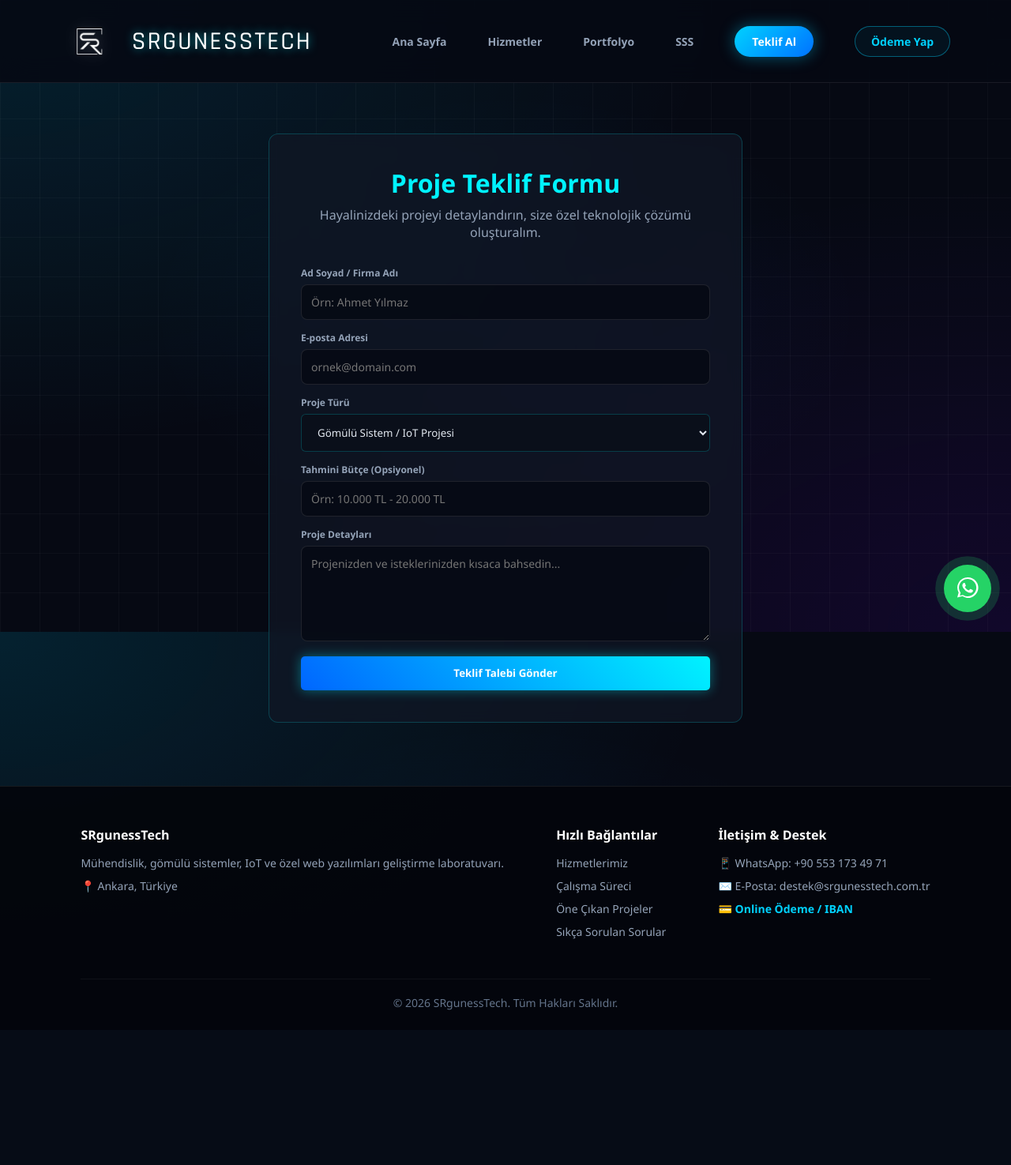
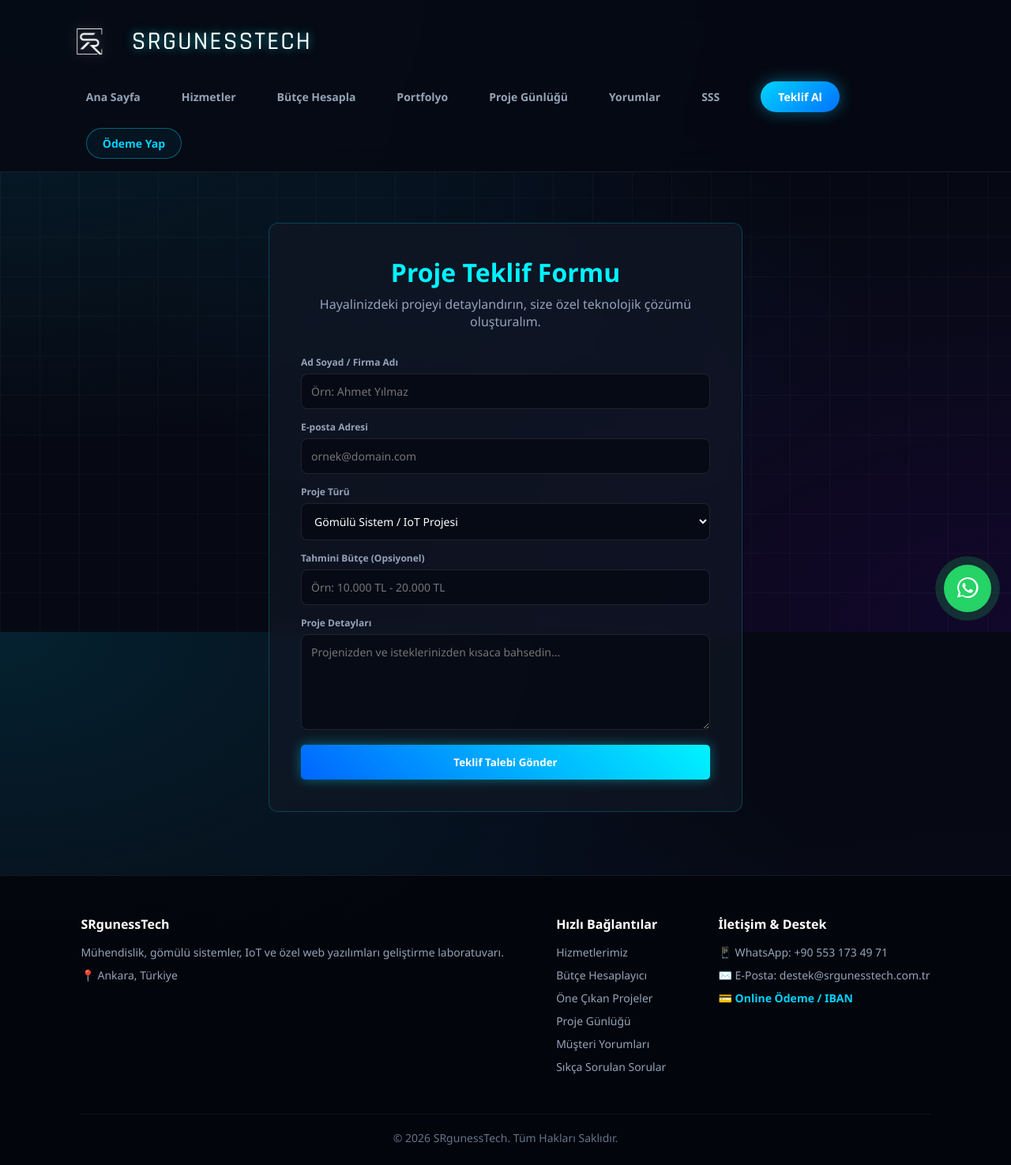
Before and after one commit to srguness7-max/SRgunessTech, a Flask app: page /teklif-al in a window 1280 px wide. Shown: the whole page at 79% size. Before the commit the page ends 1279 px from the top, so only its background shows below. Run offline with Flask 3, Linux system fonts and the light colour scheme.

Commit message:
Update base.html

```diff
--- a/templates/base.html
+++ b/templates/base.html
@@ -5,7 +5,7 @@
     <meta name="viewport" content="width=device-width, initial-scale=1.0">
 
     <!-- Google Search Console Doğrulama Etiketi -->
-<meta name="google-site-verification" content="BAJsoxVaHtuN_9ib_DTXRCWwUdlqNsaNoWGnZgf5n4Y" />
+    <meta name="google-site-verification" content="BAJsoxVaHtuN_9ib_DTXRCWwUdlqNsaNoWGnZgf5n4Y" />
 
     <title>SRgunessTech | Geleceğin Teknolojisi</title>
     <link rel="stylesheet" href="{{ url_for('static', filename='css/style.css') }}">
@@ -44,10 +44,7 @@
             border-bottom: 1px solid rgba(255, 255, 255, 0.08); flex-wrap: wrap; gap: 15px;
         }
 
-        /* BAYKAR İNCE VE GENİŞ FUTURİSTİK LOGO KODU */
-        .logo a {
-            display: flex; align-items: center; gap: 18px; text-decoration: none;
-        }
+        .logo a { display: flex; align-items: center; gap: 18px; text-decoration: none; }
         .logo-img {
             height: 72px; width: auto; object-fit: contain;
             filter: brightness(0) invert(1) drop-shadow(0 0 10px rgba(255, 255, 255, 0.3));
@@ -98,17 +95,17 @@
             background: rgba(0, 210, 255, 0.05); border: 1px dashed #00d2ff; padding: 14px;
             border-radius: 10px; margin: 20px 0; display: flex;
             justify-content: space-between; align-items: center;
-            font-family: monospace; font-size: 14px; color: #00d2ff; gap: 10px;
+            font-family: monospace; font-size: 13px; color: #00d2ff; gap: 10px;
         }
         .copy-btn { background: #00d2ff; color: #060913; border: none; padding: 8px 14px; border-radius: 6px; font-weight: bold; cursor: pointer; transition: 0.2s; }
         .copy-btn:hover { background: #fff; }
         .form-group { text-align: left; margin-bottom: 14px; }
         .form-group label { display: block; margin-bottom: 6px; font-size: 12px; color: #94a3b8; font-weight: 600; }
-        .form-group input, .form-group textarea {
+        .form-group input, .form-group textarea, .form-group select {
             width: 100%; padding: 12px; background: rgba(6, 9, 19, 0.8); border: 1px solid rgba(255, 255, 255, 0.1);
             border-radius: 8px; color: #fff; font-family: inherit; font-size: 14px; transition: 0.3s;
         }
-        .form-group input:focus, .form-group textarea:focus { outline: none; border-color: #00d2ff; box-shadow: 0 0 10px rgba(0, 210, 255, 0.3); }
+        .form-group input:focus, .form-group textarea:focus, .form-group select:focus { outline: none; border-color: #00d2ff; box-shadow: 0 0 10px rgba(0, 210, 255, 0.3); }
         .btn-submit { width: 100%; padding: 14px; background: #25d366; color: #fff; font-weight: 700; border: none; border-radius: 8px; cursor: pointer; font-size: 15px; transition: 0.3s; }
         .btn-submit:hover { box-shadow: 0 0 20px rgba(37, 211, 102, 0.6); }
 
@@ -157,7 +154,10 @@
         <nav>
             <a href="{{ url_for('index') }}">Ana Sayfa</a>
             <a href="#services">Hizmetler</a>
+            <a href="#calculator">Bütçe Hesapla</a>
             <a href="#portfolio">Portfolyo</a>
+            <a href="#logbook">Proje Günlüğü</a>
+            <a href="#testimonials">Yorumlar</a>
             <a href="#faq">SSS</a>
             <a href="javascript:void(0)" onclick="openRequestModal()" class="btn-quote">Teklif Al</a>
             <a href="javascript:void(0)" onclick="openPaymentModal()" class="nav-pay-btn">Ödeme Yap</a>
@@ -184,8 +184,10 @@
             <div class="footer-col">
                 <h4>Hızlı Bağlantılar</h4>
                 <a href="#services">Hizmetlerimiz</a>
-                <a href="#process">Çalışma Süreci</a>
+                <a href="#calculator">Bütçe Hesaplayıcı</a>
                 <a href="#portfolio">Öne Çıkan Projeler</a>
+                <a href="#logbook">Proje Günlüğü</a>
+                <a href="#testimonials">Müşteri Yorumları</a>
                 <a href="#faq">Sıkça Sorulan Sorular</a>
             </div>
             <div class="footer-col">
@@ -227,6 +229,7 @@
         </div>
     </div>
 
+    <!-- IBAN ÖDEME MODALI -->
     <div id="paymentModal" class="modal-overlay">
         <div class="modal-content">
             <span class="modal-close" onclick="closePaymentModal()">&times;</span>
@@ -234,7 +237,7 @@
             <p style="font-size: 13px; color: #94a3b8;">Proje ödemelerinizi aşağıdaki IBAN adresine Havale/EFT ile gönderebilirsiniz.</p>
             <div style="text-align: left; margin-top: 15px; font-size: 13px;"><strong>Alıcı Adı:</strong> Seyyid Ramazan Güneş</div>
             <div class="iban-box">
-                <span id="ibanText">TR00 0000 0000 0000 0000 0000 00</span>
+                <span id="ibanText">TR65 0006 2000 5330 0006 6289 70</span>
                 <button class="copy-btn" onclick="copyIBAN()">Kopyala</button>
             </div>
             <p style="font-size: 11px; color: #94a3b8;">* Açıklama kısmına <strong>Adınızı ve Proje Adınızı</strong> yazmayı unutmayınız.</p>
```
